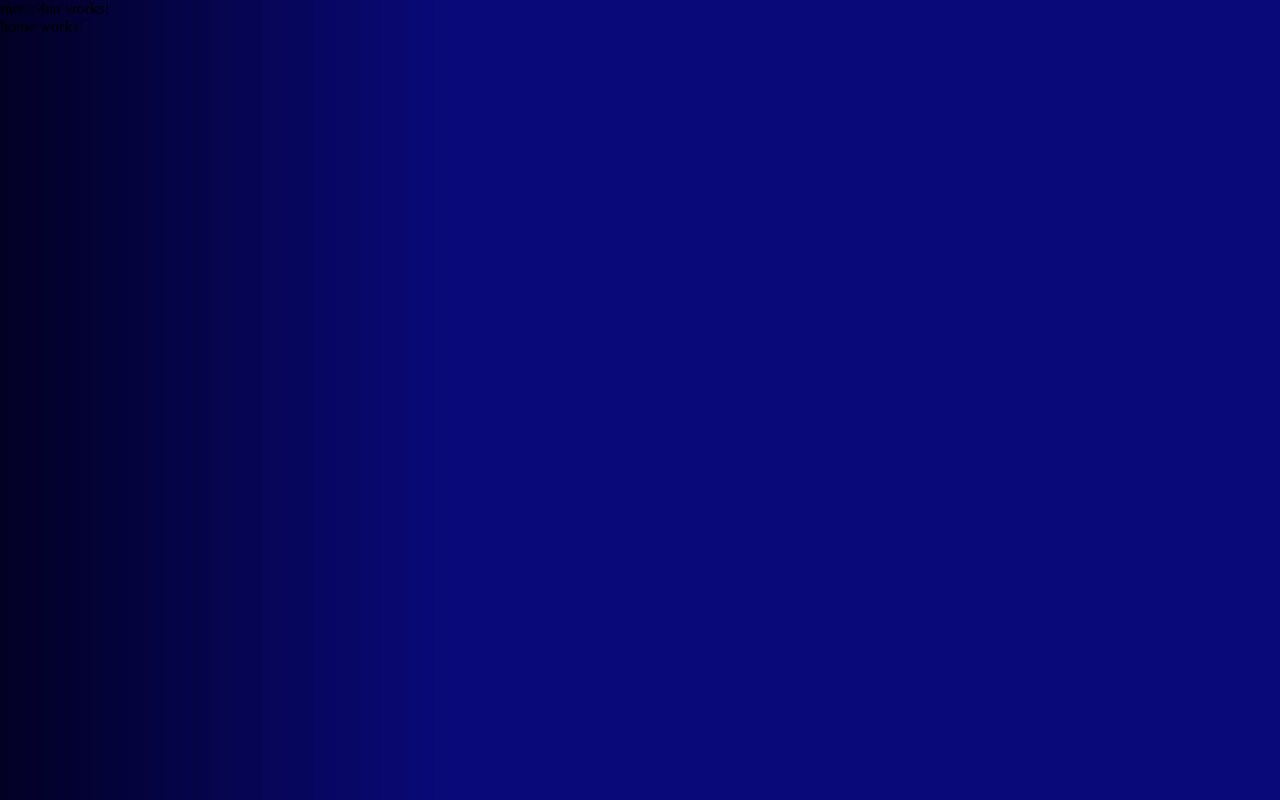
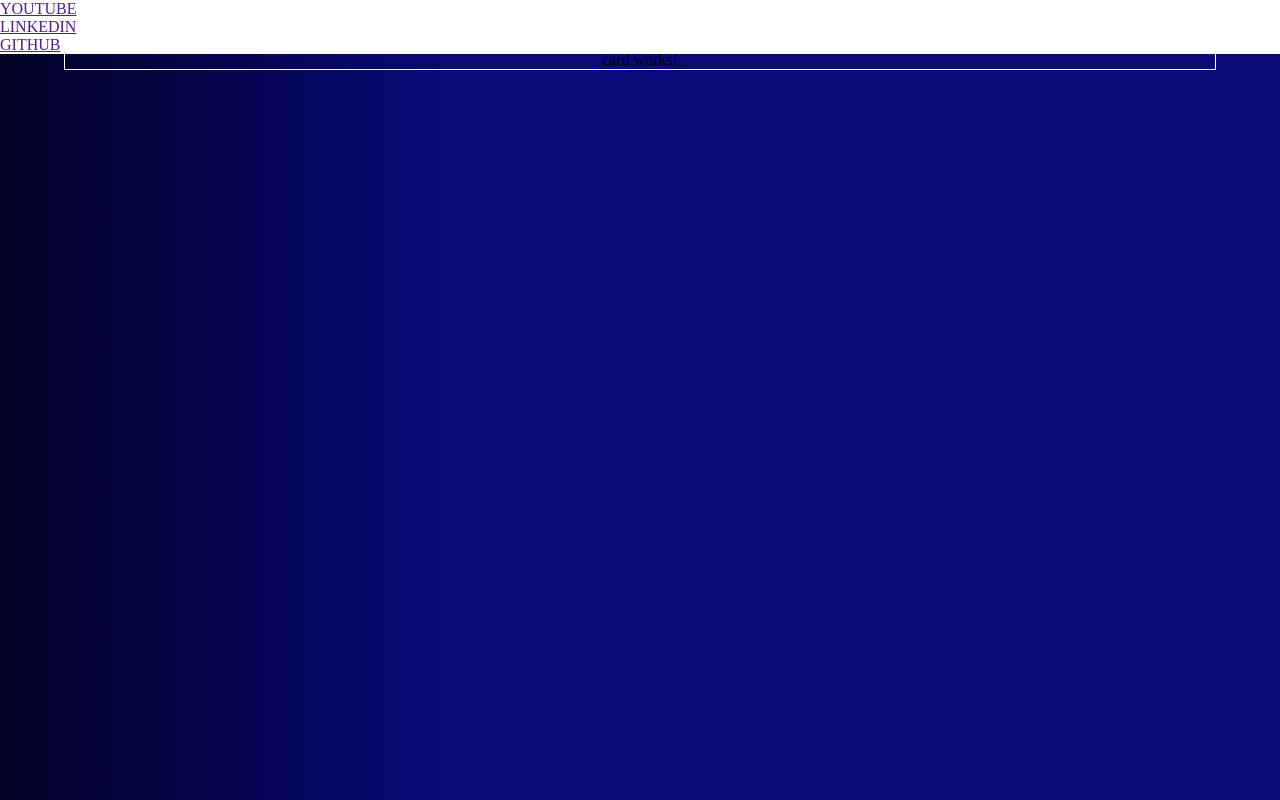
Before and after one commit to GiselleBarbosa/angular-playstore-dio, an Angular app: page / in a window 1280 px wide. Built offline with nearby package versions, Linux system fonts and the light colour scheme.

Commit message:
style: added inital structure menu bar

```diff
--- a/src/app/components/menu-bar/menu-bar.component.html
+++ b/src/app/components/menu-bar/menu-bar.component.html
@@ -1 +1,13 @@
-<p>menu-bar works!</p>
+<div class="menu-bar__container">
+	<div class="menu-bar__logo">
+		<img src="" alt="" />
+	</div>
+
+	<div class="menu-bar__item">
+    <ul>
+      <li><a href="">YOUTUBE</a></li>
+      <li><a href="">LINKEDIN</a></li>
+      <li><a href="">GITHUB</a></li>
+    </ul>
+  </div>
+</div>
--- a/src/app/components/menu-bar/menu-bar.component.scss
+++ b/src/app/components/menu-bar/menu-bar.component.scss
@@ -0,0 +1,7 @@
+.menu-bar__container{
+  display: flex;
+  position: fixed;
+  z-index: 999;
+  background-color: #fff;
+  width: 100%;
+}
--- a/src/app/pages/home/home.component.html
+++ b/src/app/pages/home/home.component.html
@@ -1 +1,3 @@
-<p>home works!</p>
+<div class="home__container">
+	<app-card />
+</div>
--- a/src/app/pages/home/home.component.scss
+++ b/src/app/pages/home/home.component.scss
@@ -0,0 +1,12 @@
+.home__container {
+  width: 90%;
+  margin: auto;
+  padding-top: 50px;
+
+  display: flex;
+  justify-content: space-around;
+  align-items:  baseline;
+  flex-wrap: wrap;
+  border: 1px solid white;
+
+}
```
